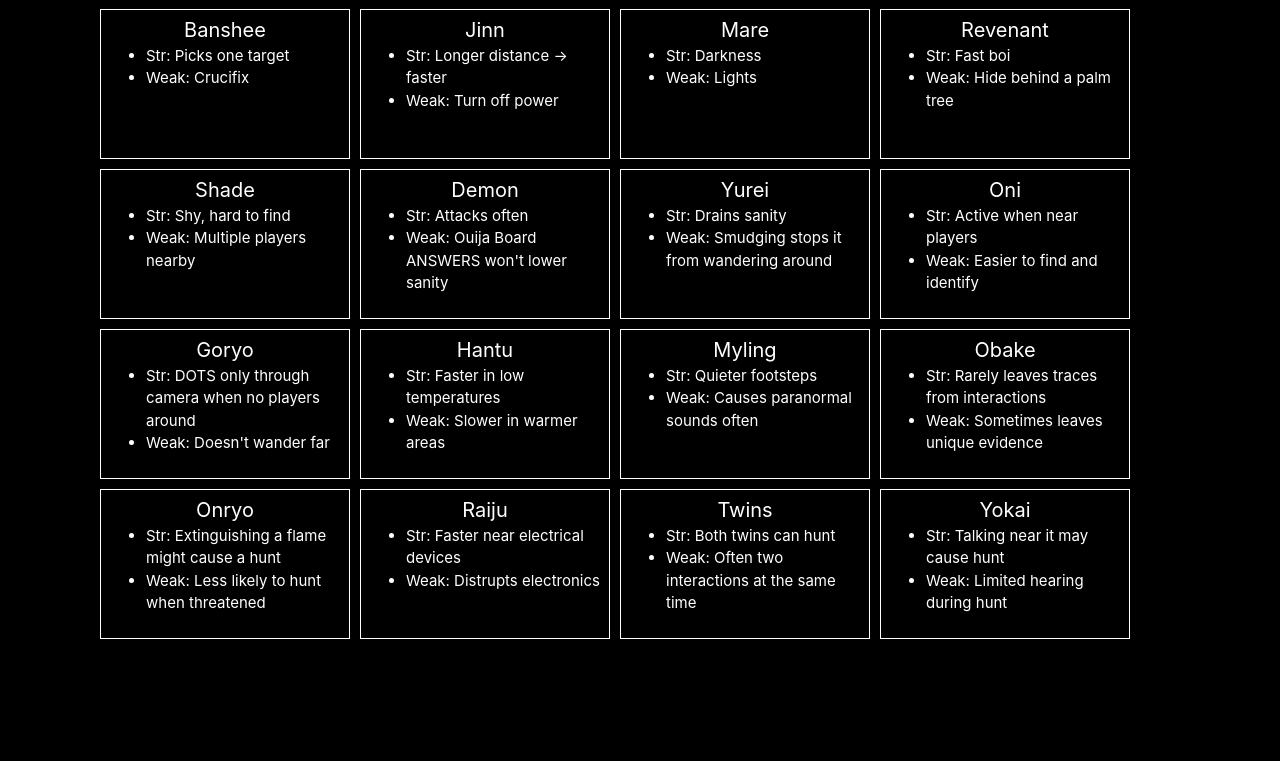
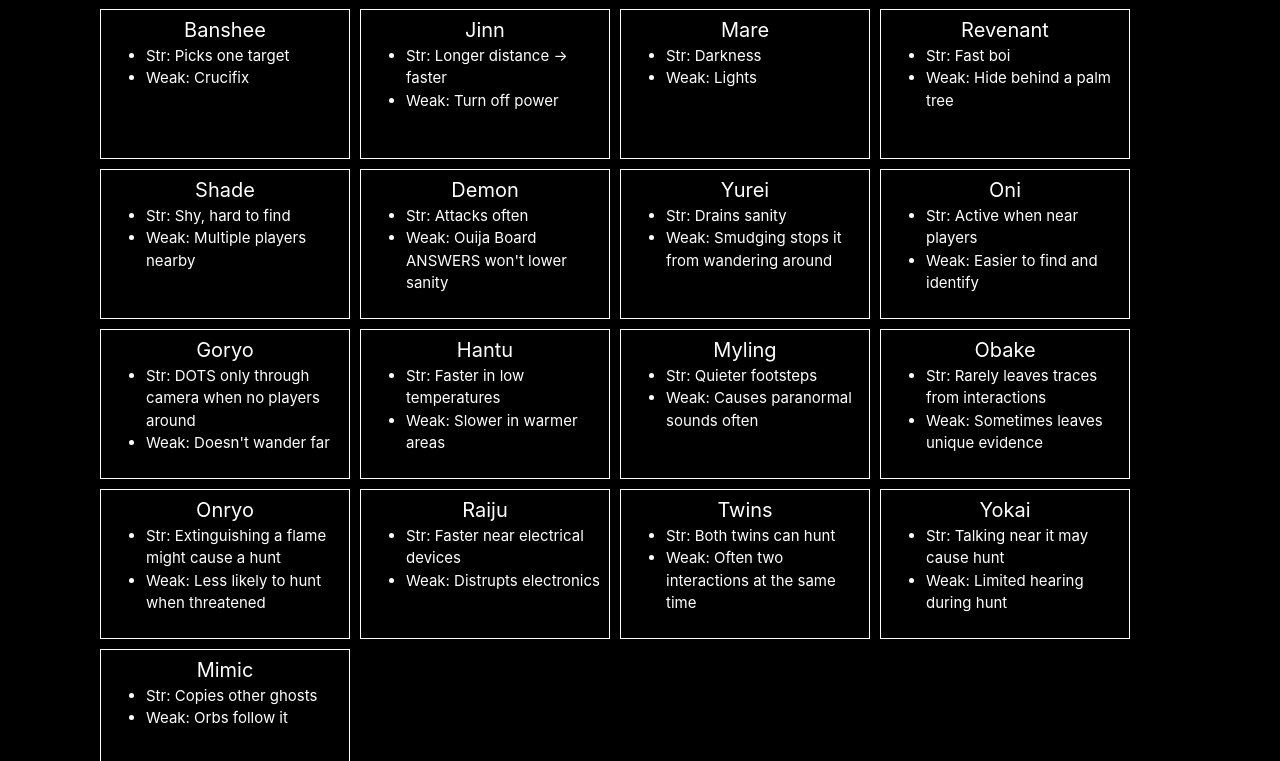
Before and after one commit to Kifemi/phasmophobia_helper, a React (Create React App) app in the folder phasmophobia_helper/: page / in a window 1280 px wide. Shown: the part 493-1254 px from the top of the page. Before the commit the page ends 1142 px from the top, so only its background shows below. Built offline with nearby package versions, Linux system fonts and the light colour scheme.

Commit message:
Mimic added

```diff
--- a/phasmophobia_helper/src/data_manager.js
+++ b/phasmophobia_helper/src/data_manager.js
@@ -22,8 +22,9 @@
   var Raiju = { name: "Raiju", id: 18, evidences: [1,2,7], Str: "Faster near electrical devices", Weak: "Distrupts electronics" };
   var TheTwins = { name: "Twins", id: 19, evidences: [1,3,4], Str: "Both twins can hunt", Weak: "Often two interactions at the same time" };
   var Yokai = { name: "Yokai", id: 20, evidences: [2,3,7], Str: "Talking near it may cause hunt", Weak: "Limited hearing during hunt" };
+  var Mimic = { name: "Mimic", id: 21, evidences: [3,4,5], Str: "Copies other ghosts", Weak: "Orbs follow it"};
   ghosts.push(Spirit, Wraith, Phantom, Poltergeist, Banshee, Jinn, Mare, Revenant, Shade, Demon, Yurei, Oni, Goryo, Hantu, Myling, Obake,
-    Onryo, Raiju, TheTwins, Yokai);
+    Onryo, Raiju, TheTwins, Yokai, Mimic);
 
   return ghosts;
 }
```
